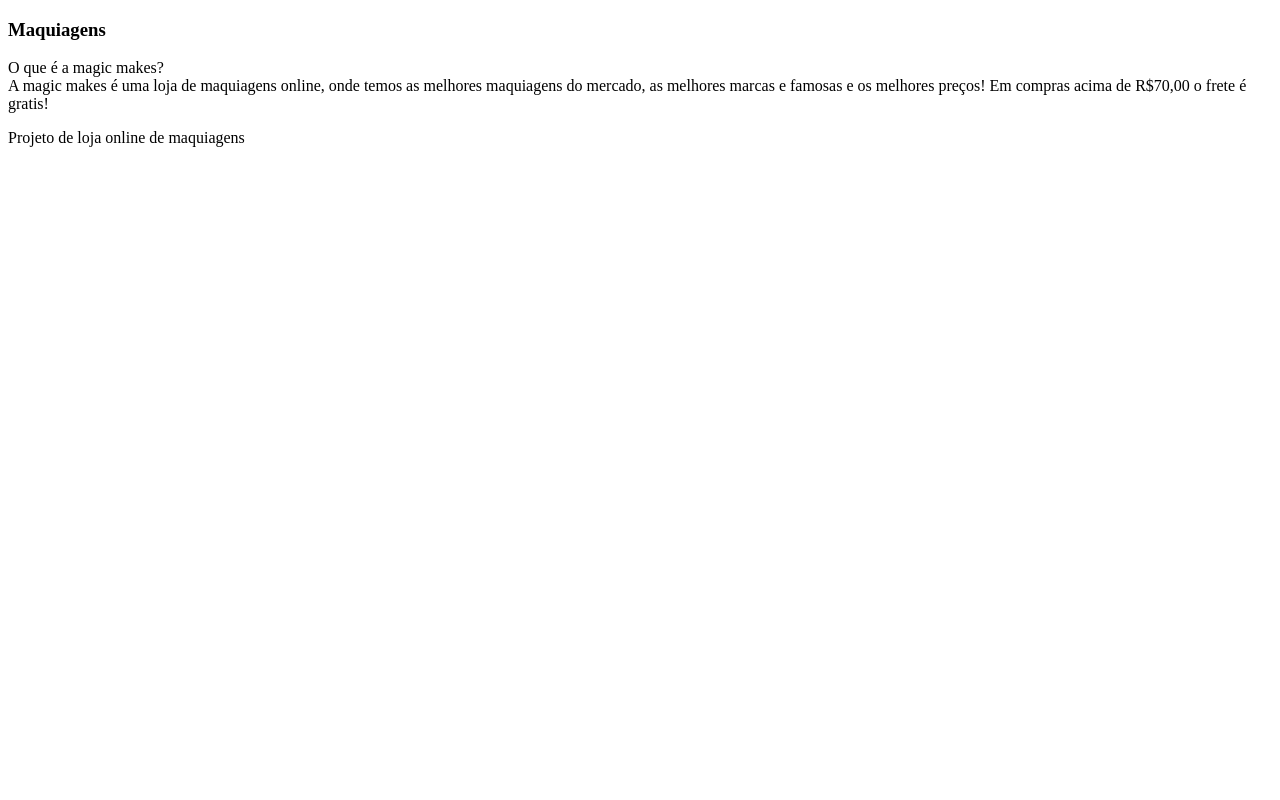
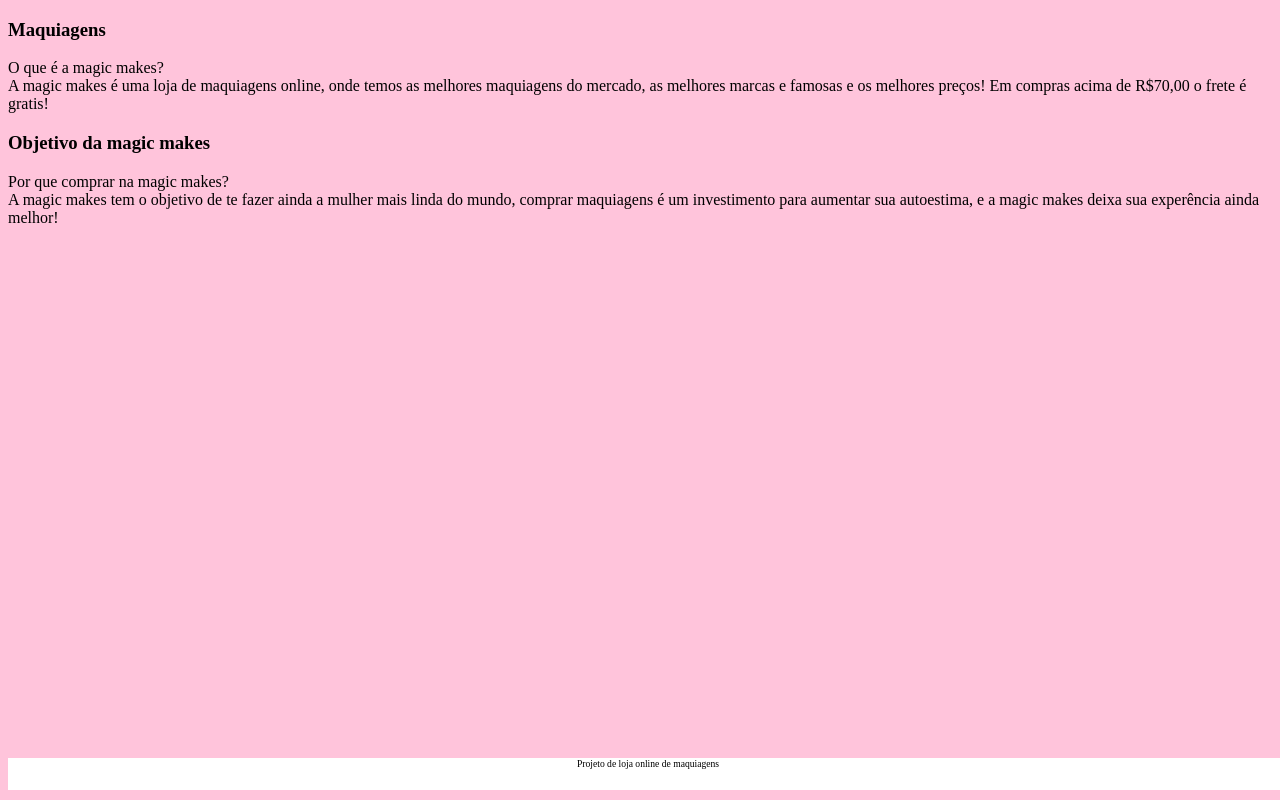
Before and after one commit to anabarbosa08/projeto-final-matematica-II, a plain HTML site: page index.html in a window 1280 px wide. Drawn offline with Linux system fonts and the light colour scheme; files that its build step writes are made by us from their sources.

Commit message:
Add files via upload

```diff
--- a/index.html
+++ b/index.html
@@ -3,6 +3,7 @@
 <head>
     <meta charset="UTF-8">
     <meta name="viewport" content="width=device-width, initial-scale=1.0">
+    <link rel="stylesheet" href="assets/style.css">
     <title>magic makes</title>
 </head>
 <body>
@@ -17,10 +18,16 @@
                 <div class="cartao__conteudo__resposta">
                  A magic makes é uma loja de maquiagens online, onde temos as melhores maquiagens do mercado, as melhores marcas e famosas e os melhores preços! Em compras acima de R$70,00 o frete é gratis!
                 </div>
+                <article class="cartao">
+                    <div class="cartao conteudo">
+                        <h3> Objetivo da magic makes </h3>
+                        <div class=”cartao__conteudo__pergunta”>
+                    Por que comprar na magic makes?
+                    </div>
+                    <div class="cartao__conteudo__resposta">
+                     A magic makes tem o objetivo de te fazer ainda a mulher mais linda do mundo, comprar maquiagens é um investimento para aumentar sua autoestima, e a magic makes deixa sua experência ainda melhor!
              </article>
              </section>
-
-
          </main>
     <footer>
         <p>Projeto de loja online de maquiagens</p>
--- a/style.css
+++ b/style.css
@@ -0,0 +1,17 @@
+body {
+    background-color: rgb(255, 196, 219);
+    }
+    footer p {
+        text-align: center;
+font-size: 0.6rem;
+        background-color: white;
+        color: black;
+        position: fixed;
+        bottom: 0;
+        width: 100%;
+        height: 2rem;
+        }
+        body {
+            background-color: rgb(255, 196, 219);
+            font-family: Bai Jamjuree;
+            }
```
